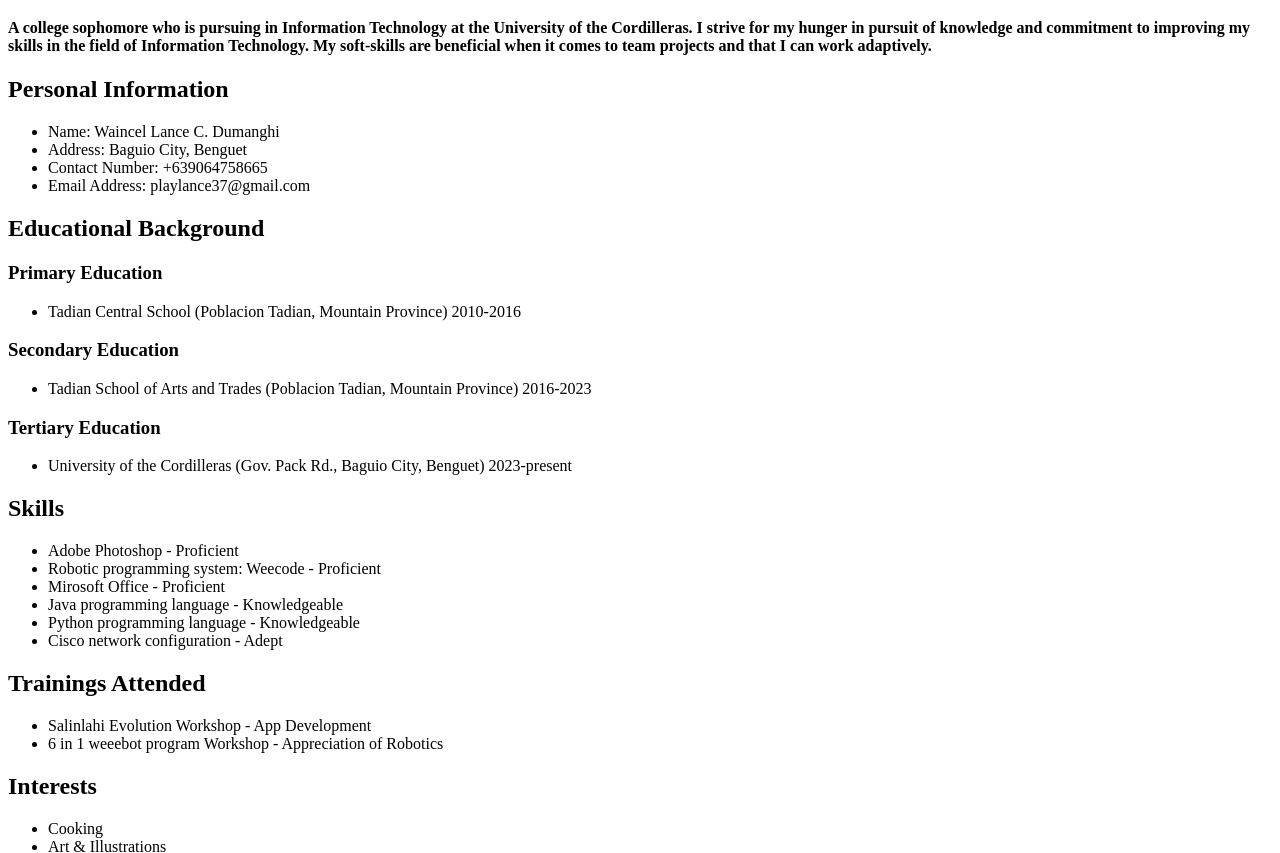
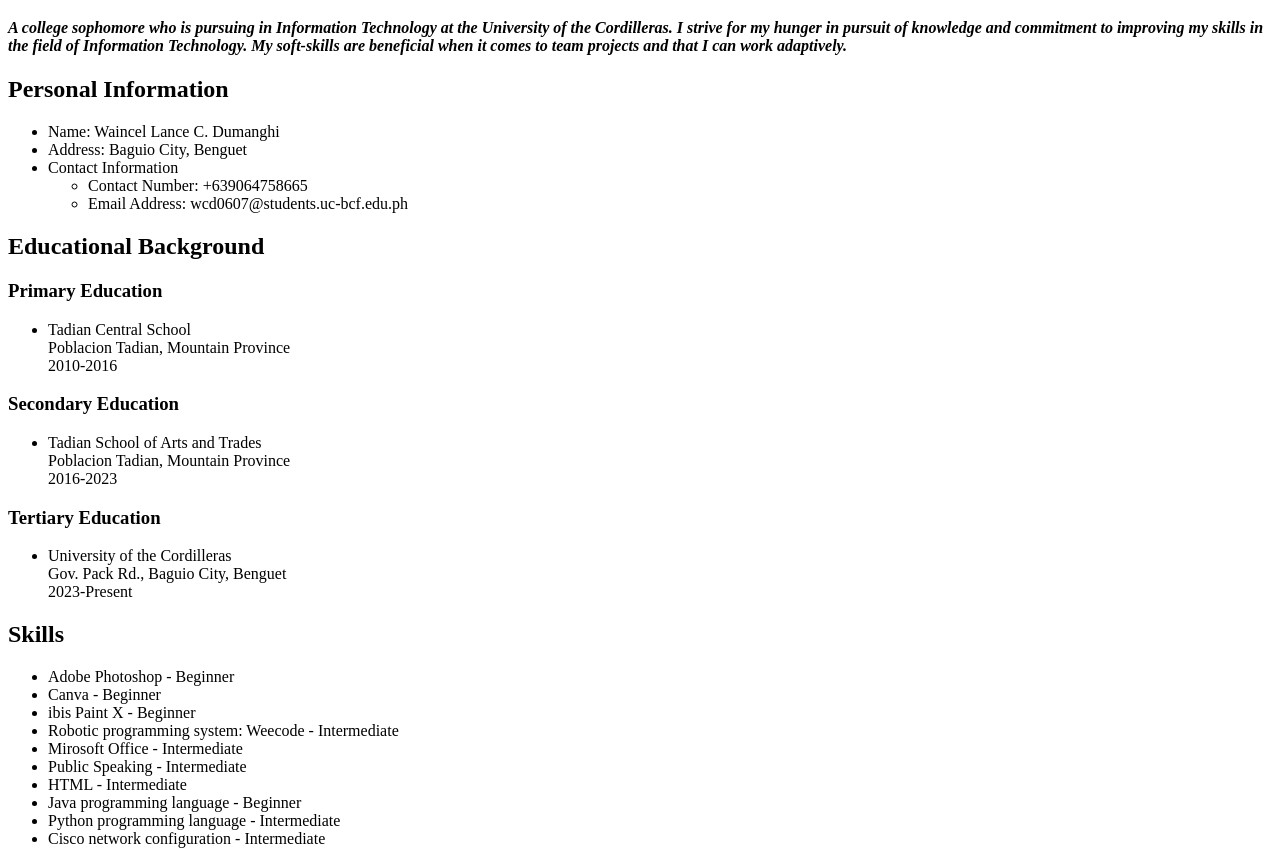
Before and after one commit to WaincelLanceDumanghi/223010607-WebApp, a plain HTML site: page Resume.html in a window 1280 px wide. Shown: the part 61-914 px from the top of the page. Drawn offline with Linux system fonts and the light colour scheme.

Commit message:
Updated Resume.html

```diff
--- a/Resume.html
+++ b/Resume.html
@@ -9,47 +9,64 @@
 <body>
     <h1>RESUME</h1>
 
-    <h4><p>A college sophomore who is pursuing in Information Technology at the University of the Cordilleras.
+    <h4><p><i>A college sophomore who is pursuing in Information Technology at the University of the Cordilleras.
         I strive for my hunger in pursuit of knowledge and commitment to improving my skills in the field of Information Technology.
-        My soft-skills are beneficial when it comes to team projects and that I can work adaptively.
-    </p></h4>
+        My soft-skills are beneficial when it comes to team projects and that I can work adaptively. </i></p></h4>
 
     <h2>Personal Information</h2>
     <ul>
         <li>Name: Waincel Lance C. Dumanghi</li>
         <li>Address: Baguio City, Benguet</li>
-        <li>Contact Number: +639064758665</li>
-        <li>Email Address: playlance37@gmail.com</li>
+        <li>Contact Information</li>
+        <ul>
+            <li>Contact Number: +639064758665</li>
+            <li>Email Address: wcd0607@students.uc-bcf.edu.ph</li>
+        </ul>
     </ul>
 
     <h2>Educational Background</h2>
     <h3>Primary Education</h3>
     <ul>
-        <li>Tadian Central School (Poblacion Tadian, Mountain Province) 2010-2016</li>
+        <li>Tadian Central School <br>
+        Poblacion Tadian, Mountain Province <br>
+        2010-2016</li>
     </ul>
     <h3>Secondary Education</h3>
     <ul>
-        <li>Tadian School of Arts and Trades (Poblacion Tadian, Mountain Province) 2016-2023</li>
+        <li>Tadian School of Arts and Trades <br>
+        Poblacion Tadian, Mountain Province <br>
+        2016-2023</li>
     </ul>
     <h3>Tertiary Education</h3>
     <ul>
-        <li>University of the Cordilleras (Gov. Pack Rd., Baguio City, Benguet) 2023-present</li>
+        <li>University of the Cordilleras <br>
+        Gov. Pack Rd., Baguio City, Benguet <br>
+        2023-Present</li>
     </ul>
 
     <h2>Skills</h2>
     <ul>
-        <li>Adobe Photoshop - Proficient</li>
-        <li>Robotic programming system: Weecode - Proficient</li>
-        <li>Mirosoft Office - Proficient</li>
-        <li>Java programming language - Knowledgeable</li>
-        <li>Python programming language - Knowledgeable</li>
-        <li>Cisco network configuration - Adept</li>
+        <li>Adobe Photoshop - Beginner</li>
+        <li>Canva - Beginner</li>
+        <li>ibis Paint X - Beginner</li>
+        <li>Robotic programming system: Weecode - Intermediate</li>
+        <li>Mirosoft Office - Intermediate</li>
+        <li>Public Speaking - Intermediate</li>
+        <li>HTML - Intermediate</li>
+        <li>Java programming language - Beginner</li>
+        <li>Python programming language - Intermediate</li>
+        <li>Cisco network configuration - Intermediate</li>
     </ul>
 
     <h2>Trainings Attended</h2>
     <ul>
-        <li>Salinlahi Evolution Workshop - App Development </li>
-        <li>6 in 1 weeebot program Workshop - Appreciation of Robotics</li>
+        <li>Salinlahi Evolution Workshop - App Development <br>
+            July 2019 <br>
+            Tadian School of Arts and Trades, Mountain Province</li>
+        <li>6 in 1 weeebot program Workshop - Appreciation of Robotics <br>
+            February 2019 <br>
+            Baguio City
+        </li>
     </ul>
 
     <h2>Interests</h2>
@@ -65,6 +82,7 @@
         <li>Technology</li>
         <li>Video Games</li>
         <li>Music</li>
+        <li>User Interface Design and User Experience Management</li>
         <li>IT Project Management</li>
     </ul>
 
```
